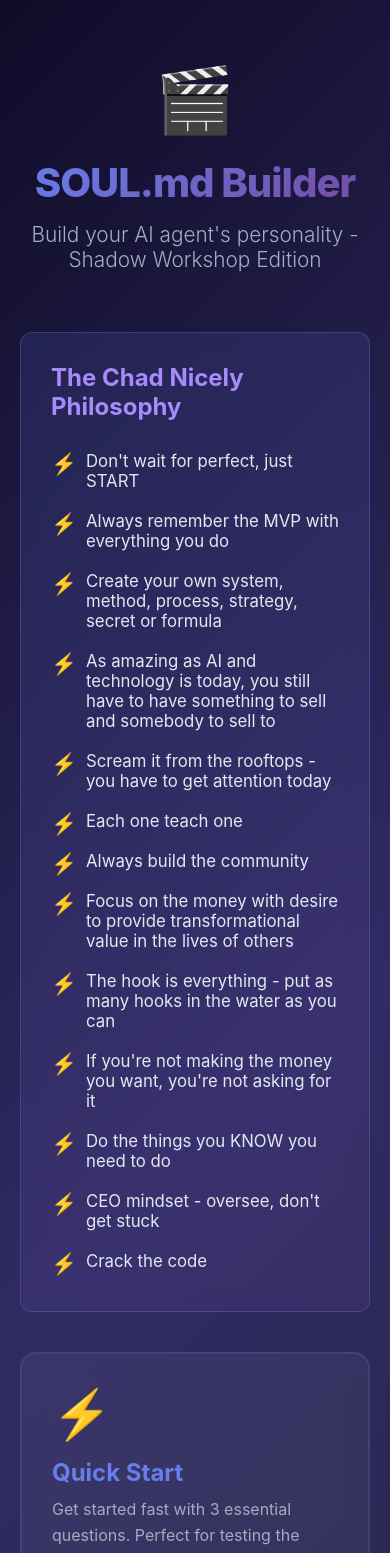
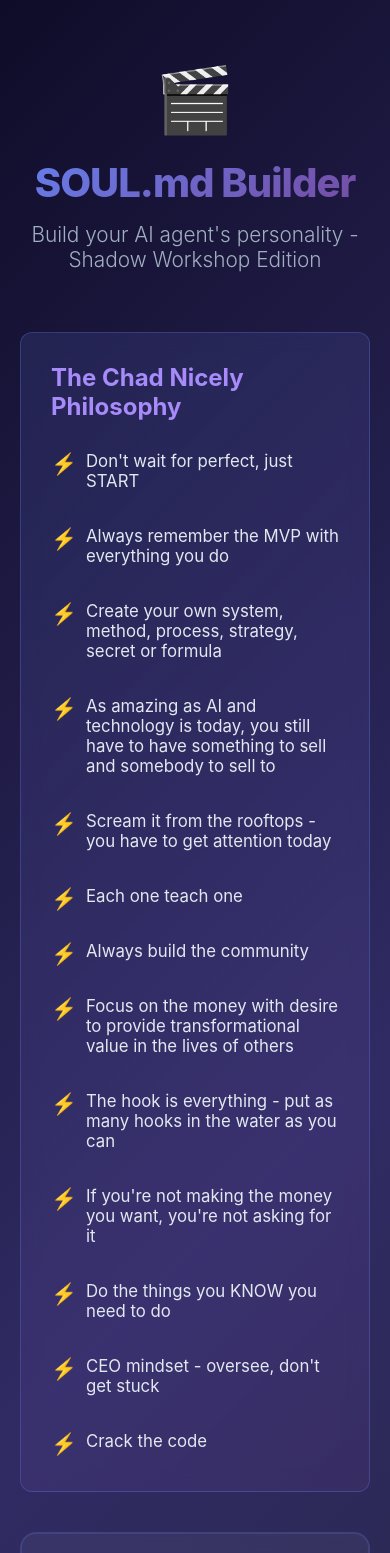
Before and after one commit to pacinobot2026/soul-builder, a Next.js app: page / in a window 390 px wide. Shown: the top 1553 px of the page. Built offline with nearby package versions, Linux system fonts and the light colour scheme.

Commit message:
Philosophy list now 2 columns - more scannable, less scroll

```diff
--- a/app/globals.css
+++ b/app/globals.css
@@ -306,6 +306,9 @@ body {
 .philosophy ul {
   list-style: none;
   padding-left: 0;
+  display: grid;
+  grid-template-columns: repeat(2, 1fr);
+  gap: 15px 30px;
 }
 
 .philosophy li {
@@ -321,6 +324,12 @@ body {
   position: absolute;
   left: 0;
   font-size: 1.3rem;
+}
+
+@media (max-width: 768px) {
+  .philosophy ul {
+    grid-template-columns: 1fr;
+  }
 }
 
 .back-button {
```
